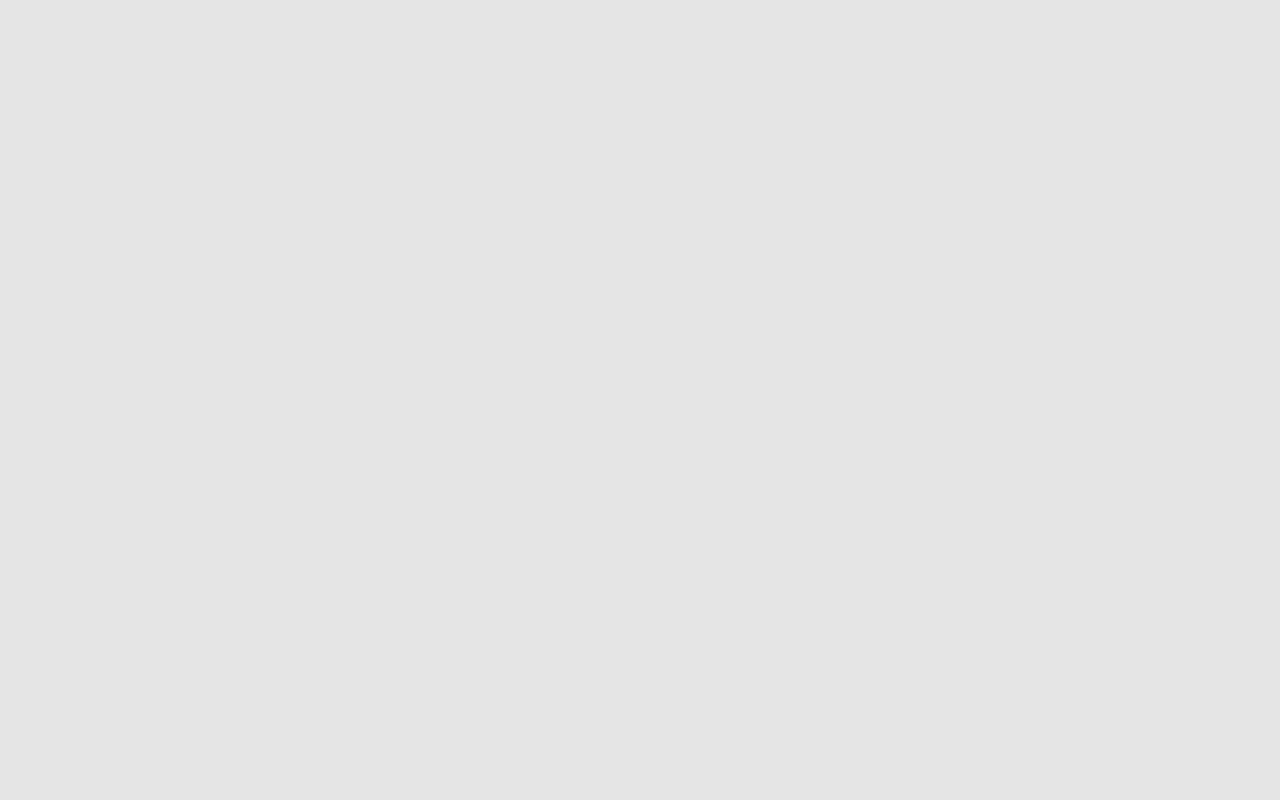
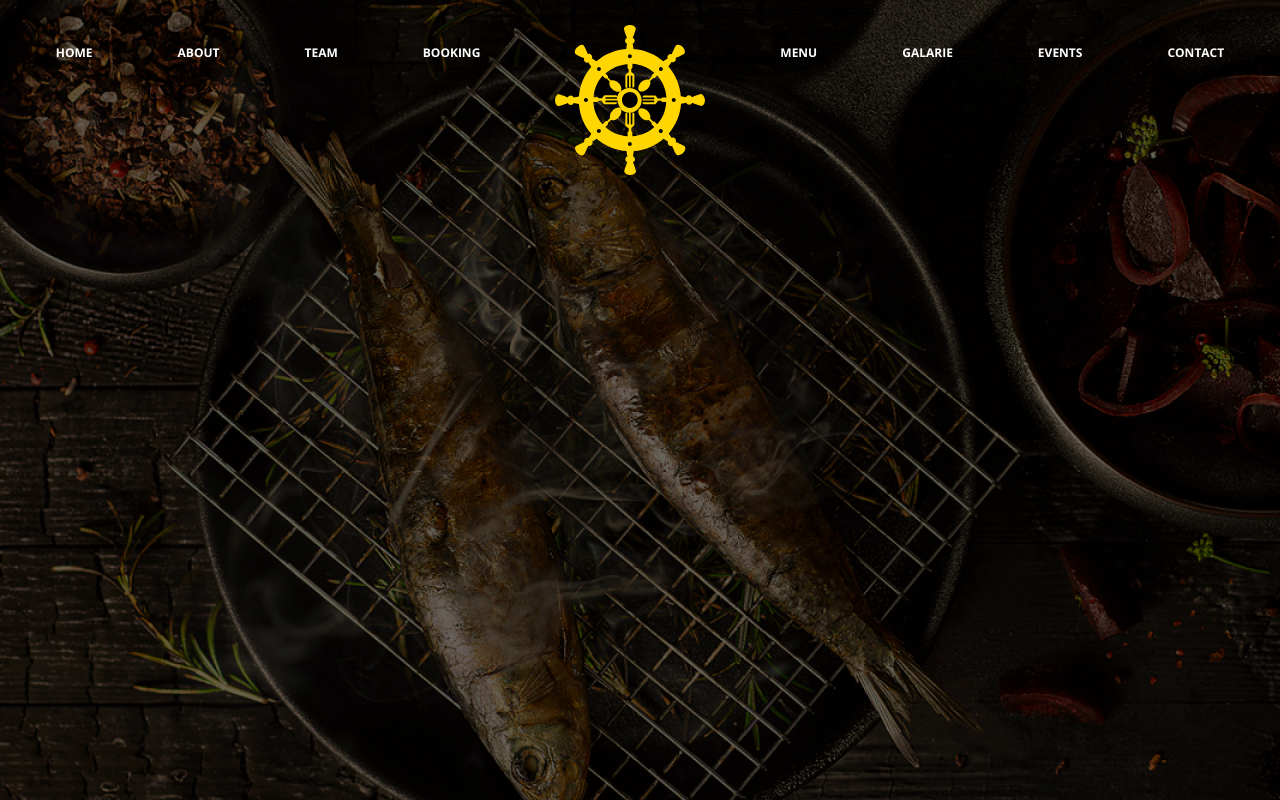
Before and after one commit to xx3u/figma, a plain HTML site: page index.html in a window 1280 px wide. Drawn offline with nearby package versions, Linux system fonts and the light colour scheme.

Commit message:
Создан блок header с навбар меню и логотипом

```diff
--- a/css/styles.css
+++ b/css/styles.css
@@ -13,3 +13,40 @@ body {
     max-width: 1200px;
     margin: 0 auto;
 }
+.main_header {
+    background: url(../uploads/header-bg.jpg);
+    background-size: cover;
+    height: 800px;
+}
+.header_menu {
+    display: flex;
+    justify-content: center;
+    align-items: center;
+
+}
+.nav_section {
+    display: flex;
+    list-style: none;
+}
+.logo {
+    margin: 25px 75px;
+}
+.nav_item {
+    margin-right: 85px;
+    margin-top: -63px;
+}
+.nav_item:last-child {
+    margin-right: 0;
+}
+a.nav_link {
+    font-weight: bold;
+    font-size: 12px;
+    line-height: 18px;
+    text-align: center;
+    text-decoration: none;
+    color: #ffffff;
+    text-transform: uppercase;
+}
+.nav_link:hover {
+    color: #E8C300;
+}
--- a/index.html
+++ b/index.html
@@ -8,7 +8,42 @@
     <link rel="stylesheet" href="css/styles.css">
 </head>
 <body>
-
-
+    <header class="main_header">
+        <div class="container">
+            <nav class="header_menu">
+                <ul class="nav_section">
+                    <li class="nav_item">
+                        <a href="#" class="nav_link">Home</a>
+                    </li>
+                    <li class="nav_item">
+                        <a href="#" class="nav_link">About</a>
+                    </li>
+                    <li class="nav_item">
+                        <a href="#" class="nav_link">Team</a>
+                    </li>
+                    <li class="nav_item">
+                        <a href="#" class="nav_link">Booking</a>
+                    </li>
+                </ul>
+                <a href="#" class="logo">
+                    <img src="img/logo.svg" alt="Hungry People">
+                </a>
+                <ul class="nav_section">
+                    <li class="nav_item">
+                        <a href="#" class="nav_link">Menu</a>
+                    </li>
+                    <li class="nav_item">
+                        <a href="#" class="nav_link">Galarie</a>
+                    </li>
+                    <li class="nav_item">
+                        <a href="#" class="nav_link">Events</a>
+                    </li>
+                    <li class="nav_item">
+                        <a href="#" class="nav_link">Contact</a>
+                    </li>
+                </ul>
+            </nav>
+        </div>
+    </header>
 </body>
 </html>
```
Also changed, not shown: img/logo.svg (added), uploads/header-bg.jpg (added).
